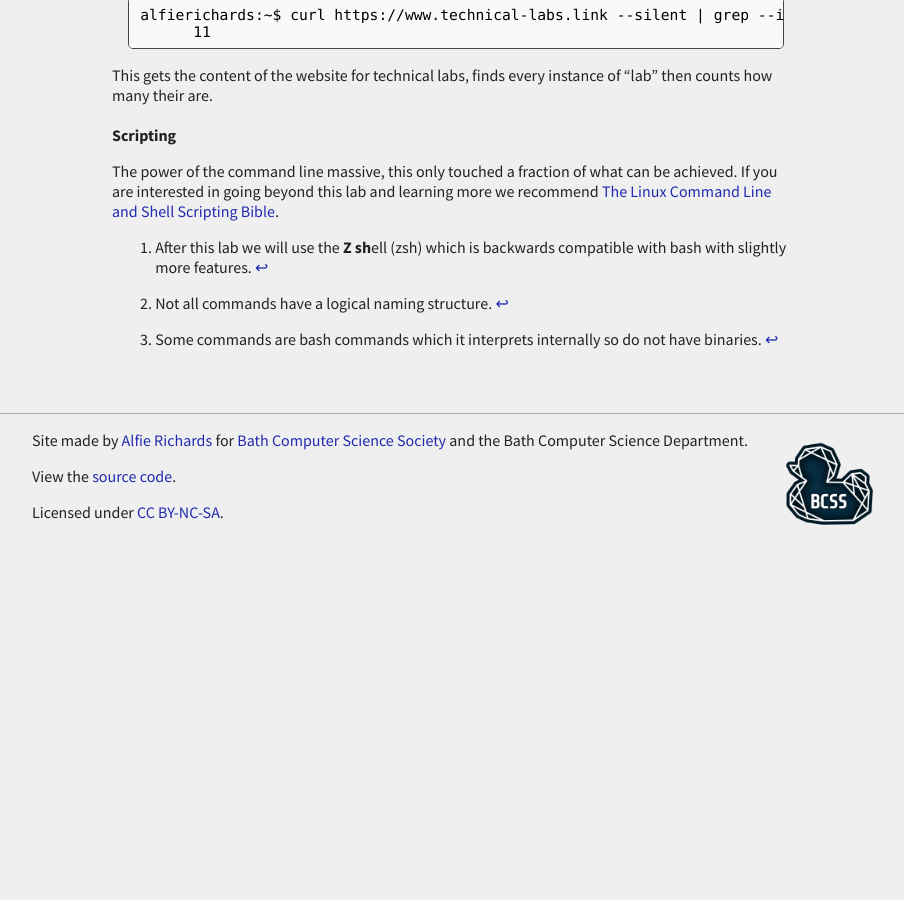
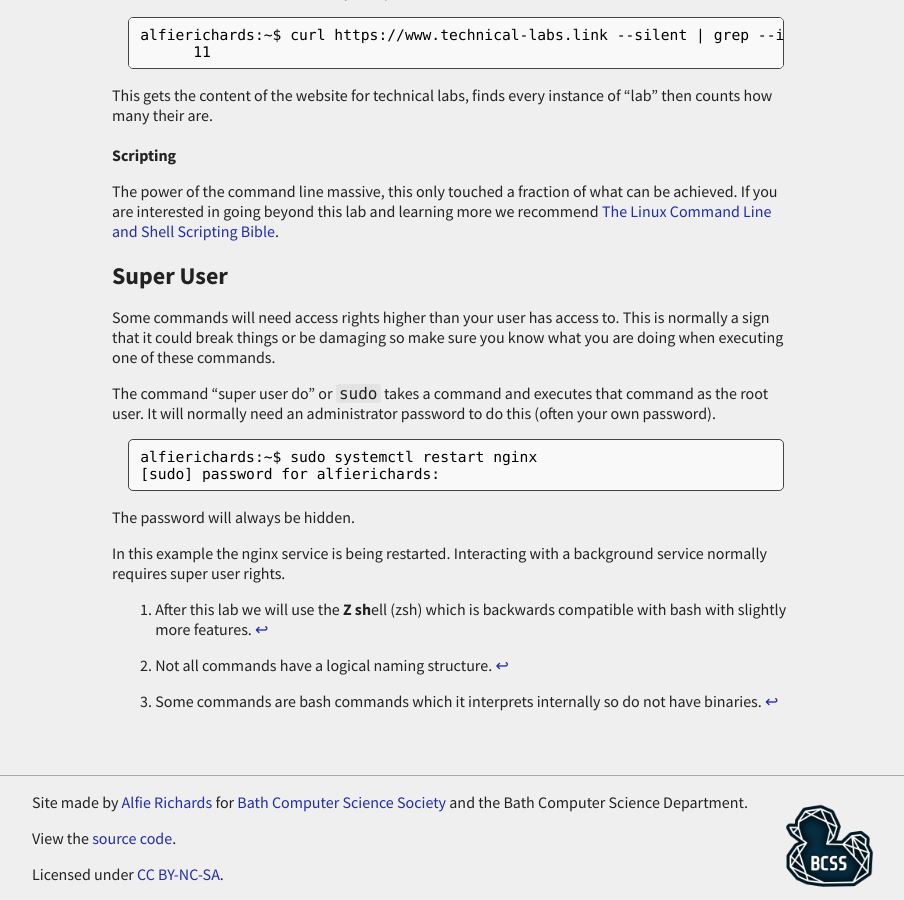
Before and after one commit to bath-bcss/Technical-Labs, a Jekyll site: the page built from _notes2021/01CommandLine.md, in a window 1280 px wide and 900 px high, scrolled down 7470 px. Shown: the whole window, without its empty margins (184-1088 px from the left). Built offline with Jekyll 4.4.1, drawn with Linux system fonts in a browser that asks for light colours; before the commit the page ends 8024 px from its top, so only the background shows below that.

Commit message:
add super user section to command line

````diff
--- a/_notes2021/01CommandLine.md
+++ b/_notes2021/01CommandLine.md
@@ -445,6 +445,26 @@ be achieved. If you are interested in going beyond this lab and learning more we
 recommend [The Linux Command Line and Shell Scripting
 Bible](https://www.wiley.com/en-gb/Linux+Command+Line+and+Shell+Scripting+Bible%2C+4th+Edition-p-9781119700937).
 
+## Super User
+
+Some commands will need access rights higher than your user has access to. This
+is normally a sign that it could break things or be damaging so make sure you
+know what you are doing when executing one of these commands.
+
+The command "super user do" or `sudo` takes a command and executes that command
+as the root user. It will normally need an administrator password to do this
+(often your own password).
+
+```
+alfierichards:~$ sudo systemctl restart nginx
+[sudo] password for alfierichards:
+```
+
+The password will always be hidden.
+
+In this example the nginx service is being restarted. Interacting with a
+background service normally requires super user rights.
+
 [^1]:
     After this lab we will use the **Z sh**ell (zsh) which is backwards
     compatible with bash with slightly more features.
````
